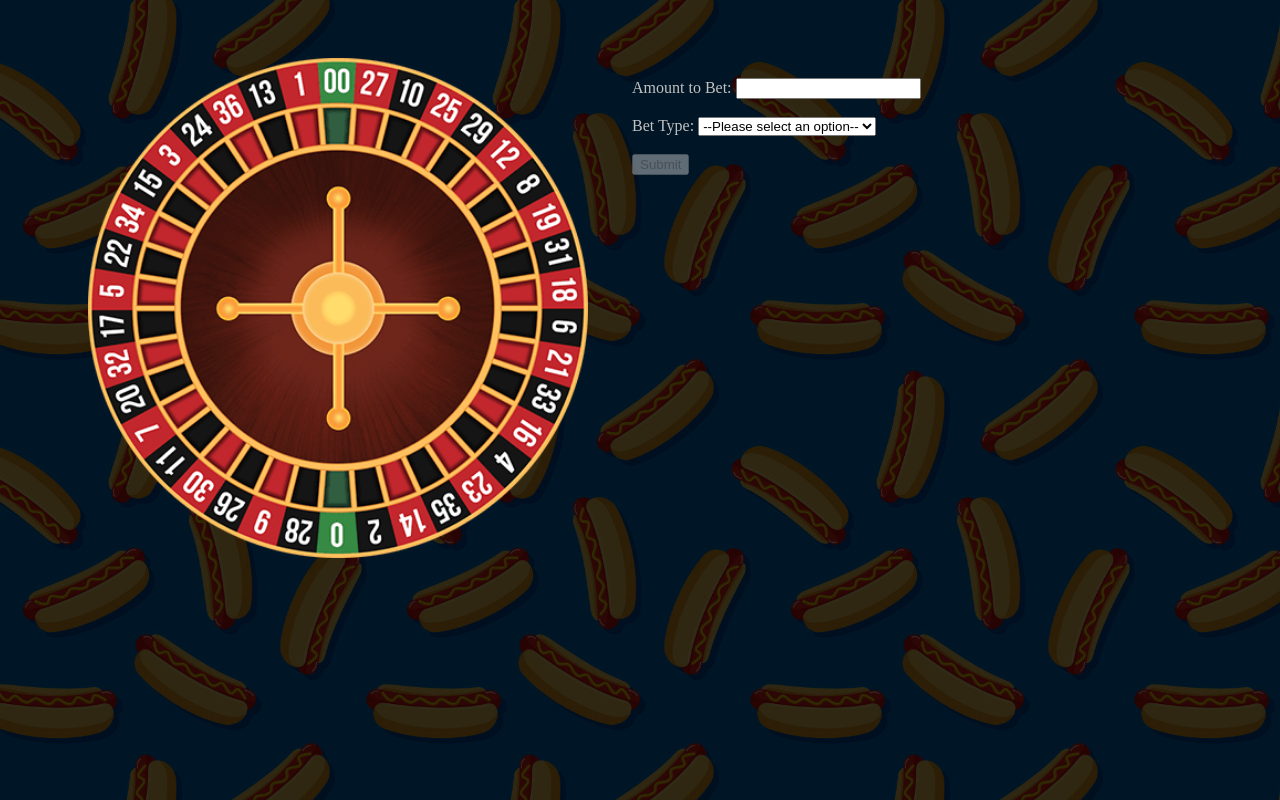
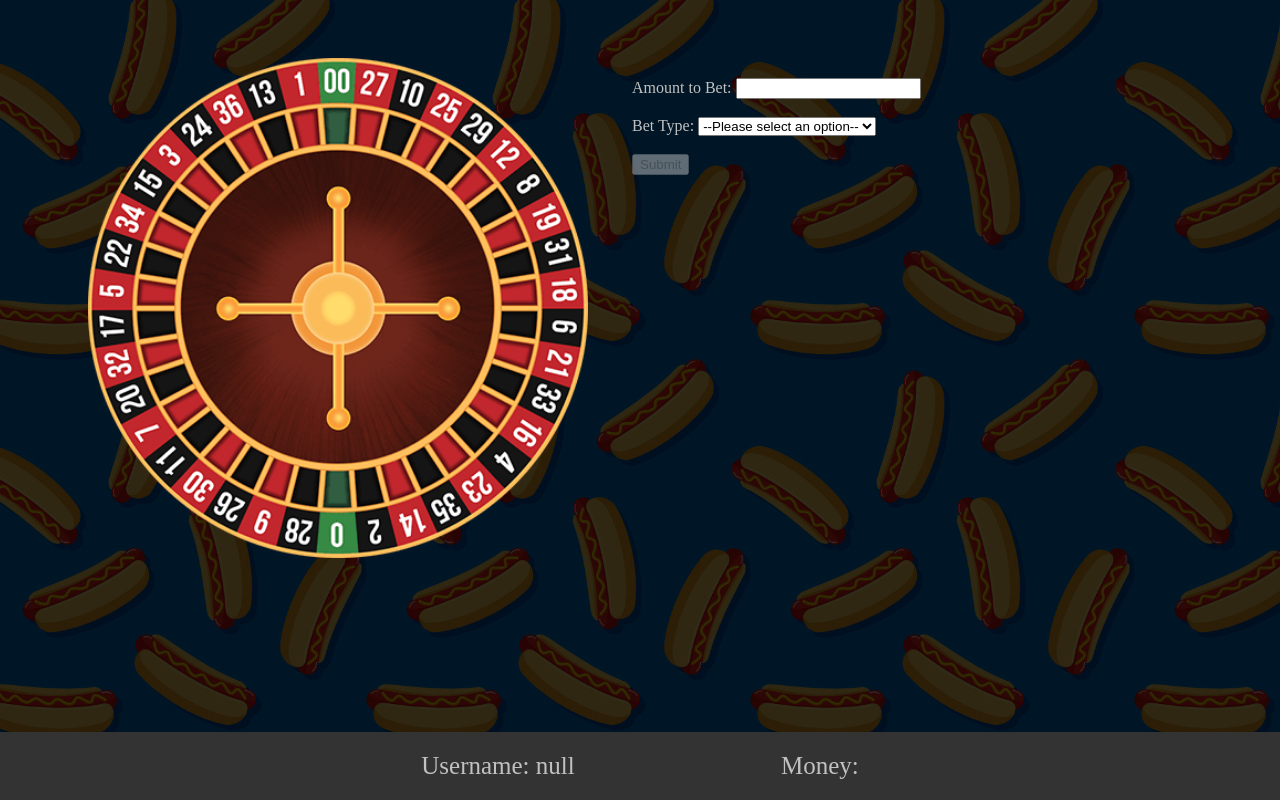
Before and after one commit to jaidenrh/ITI200-Final, a plain HTML site: page wheel.html in a window 1280 px wide. Drawn offline with nearby package versions, Linux system fonts and the light colour scheme.

Commit message:
Minor Progress Update
Gibby never knows what to put here

```diff
--- a/scriptw.js
+++ b/scriptw.js
@@ -2,8 +2,11 @@
 var urlParams = new URLSearchParams(window.location.search);
 var username = urlParams.get('username');
 
+
 // Use the username variable in your code
 console.log('Username:', username);
+var currUser = document.querySelector('.username');
+currUser.append(username);
 
 const form = document.getElementById('my-form');
 const submitButton = document.getElementById('submit-button');
--- a/stylew.css
+++ b/stylew.css
@@ -20,6 +20,18 @@ p {
   color: #c1c1c1;
   padding-left: 75px;
   width: 500px;
+}
+
+.money {
+  color: #c1c1c1;
+  padding-left: 100px;
+  font-size: 25px
+}
+
+.username {
+  color: #c1c1c1;
+  padding-right: 100px;
+  font-size: 25px
 }
 
 #wheelImage {
@@ -45,3 +57,14 @@ p {
 #betting {
   position: relative;
 }
+
+#bottom-bar {
+      position: absolute;
+      bottom: 0;
+      left: 0;
+      right: 0;
+      background-color: #333;
+      color: #fff;
+      text-align: center;
+      padding: 20px;
+}
--- a/wheel.html
+++ b/wheel.html
@@ -45,6 +45,9 @@
 
     </div>
 
+    <div id="bottom-bar">
+     <p1 id="bottom" class="username">Username:                       </p1><p1 id="bottom" class="money" padding-left="100px"> Money: </p1>
+    </div>
 
     <script src="scriptw.js"></script>
   </body>
```
